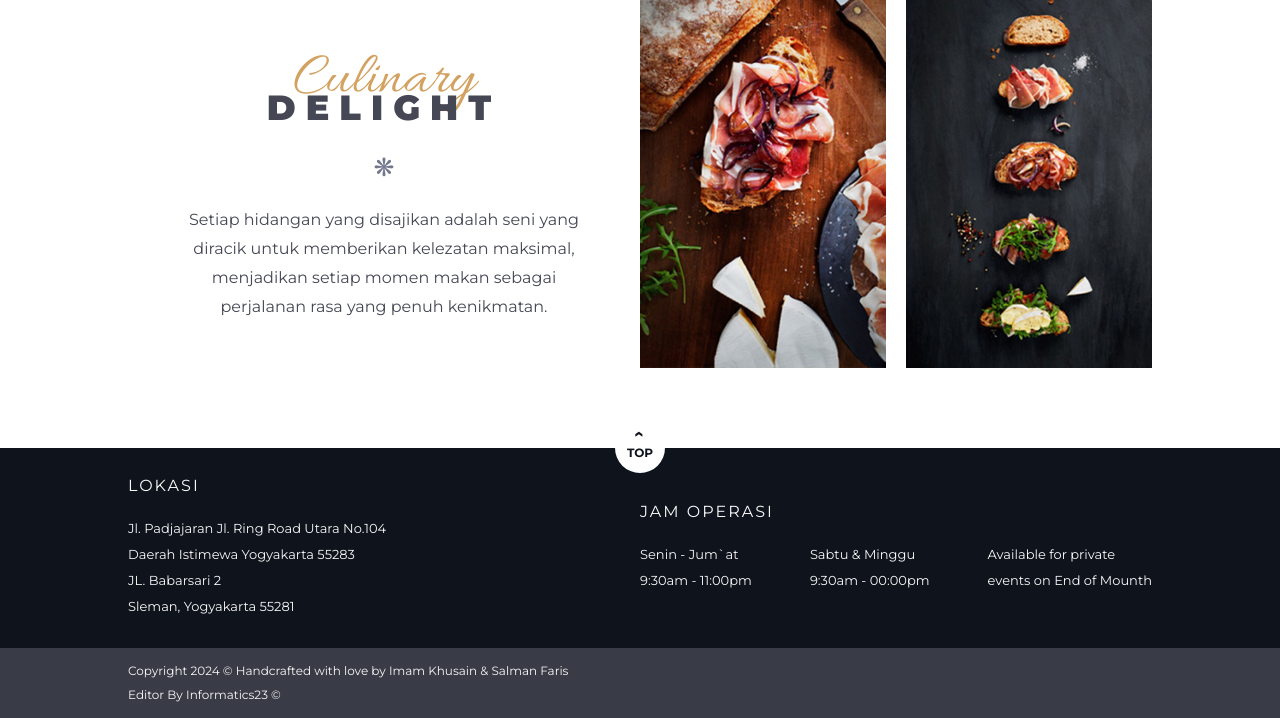
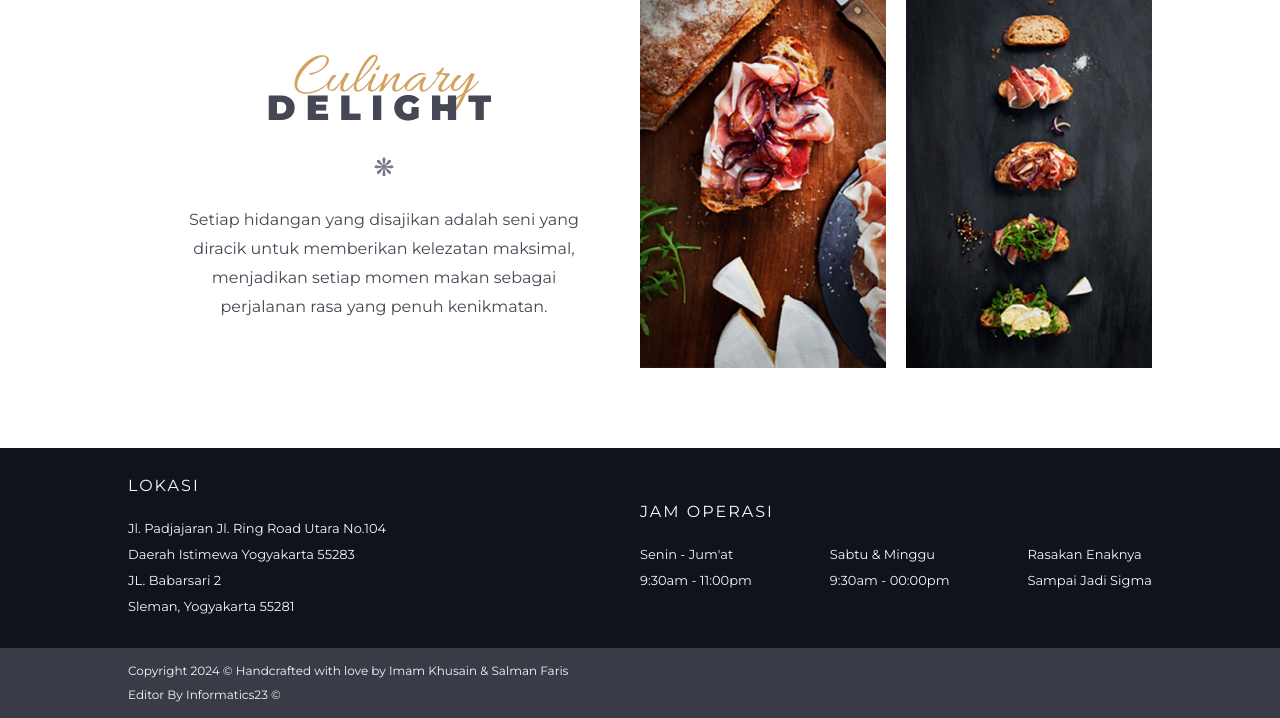
Before and after one commit to webgrammer21/project-praktikum, a PHP site: page / in a window 1280 px wide. Shown: the part 3146-3864 px from the top of the page. Run offline with PHP 8.4, Linux system fonts and the light colour scheme.

Commit message:
Anjay Selesai

```diff
--- a/assets/css/styles.css
+++ b/assets/css/styles.css
@@ -78,7 +78,6 @@ nav a.active {
 	z-index: 5;
 }
 
-/* Hamburger Menu (continued in the media queries section) */
 
 .menu_icon {
 	display: none;
@@ -330,42 +329,3 @@ main section:nth-of-type(4) {
 	justify-content: space-between;
 	align-items: center;
 }
-
-.dot {
-	padding: 0 10px;
-	font-size: 20px;
-}
-
-#top {
-	width: 50px;
-	height: 50px;
-	border-radius: 50%;
-	position: absolute;
-	left: 50%;
-	top: -25px;
-	transform: translateX(-50%);
-	background-color: #fff;
-	color: #0e131c;
-	line-height: normal;
-	text-align: center;
-	font-weight: bold;
-	text-transform: uppercase;
-	cursor: pointer;
-}
-
-#top p {
-	font-size: 12px;
-}
-
-#top a {
-	color: #0e131c;
-}
-
-p#arrow {
-	transform: rotate(90deg);
-	font-size: 18px;
-}
-
-.address1 {
-	padding-right: 30px;
-}
--- a/assets/js/scripts.js
+++ b/assets/js/scripts.js
@@ -3,8 +3,6 @@ const MENU = document.getElementsByTagName("nav")[0];
 const BRK_POINTS = document.querySelectorAll(".breakpoint");
 const SCROLL_DISTANCES = [];
 const LINKS = Array.from(document.getElementsByClassName("menu_link"));
-const MENU_ICON_OPEN = document.getElementById("open_menu");
-const MENU_ICON_CLOSE = document.getElementById("close_menu");
 
 function debounce(func, delay = 40) {
 	let timer;
@@ -100,51 +98,6 @@ function activateMenuOnScroll() {
     });
 }
 
-function distanceToTop(elem) {
-    return Math.floor(elem.getBoundingClientRect().top);
-}
-
-function smoothScroll(e) {
-    e.preventDefault();
-    let targetId = this.getAttribute("href");
-    let targetSection = document.querySelector(targetId);
-    if (!targetSection) return;
-
-    let toTop = distanceToTop(targetSection);
-    window.scrollBy({ top: toTop, left: 0, behavior: "smooth" });
-
-    let checkIfDone = setInterval(function() {
-        let reachedBottom = window.innerHeight + window.pageYOffset >= document.body.offsetHeight;
-        if (distanceToTop(targetSection) === 0 || reachedBottom) {
-            targetSection.tabIndex = "-1";
-            targetSection.focus();
-            window.history.pushState("", "", targetId);
-            clearInterval(checkIfDone);
-        }
-    }, 100);
-}
-
-function toggleMenuOnClick() {
-	this.classList.remove("show");
-
-	if (this === MENU_ICON_OPEN) {
-		// activates when open menu icon is clicked
-		MENU_ICON_CLOSE.classList.add("show");
-		MENU_BOX.classList.add("show_menu");
-		MENU.classList.add("show_menu");
-	} else {
-		// activates when close menu icon is clicked
-		MENU_ICON_OPEN.classList.add("show");
-		MENU_BOX.classList.remove("show_menu");
-		MENU.classList.remove("show_menu");
-	}
-
-}
-
 window.addEventListener("scroll", debounce(fixMenu));
 window.addEventListener("resize", debounce(getBreakPoints, 500));
 window.addEventListener("scroll", debounce(activateMenuOnScroll));
-
-LINKS.forEach(MenuLink => MenuLink.addEventListener("click", smoothScroll));
-MENU_ICON_OPEN.addEventListener("click", toggleMenuOnClick);
-MENU_ICON_CLOSE.addEventListener("click", toggleMenuOnClick);
--- a/index.php
+++ b/index.php
@@ -20,7 +20,7 @@
 						<a href="#go_to_top" class="menu_link active"> Welcome </a>
 						<a href="#about" class="menu_link"> About </a>
 						<a href="#menu" class="menu_link"> Menu </a>
-						<a href="#info" class="menu_link"> Contact </a>
+						<a href="#info" class="menu_link"> Info </a>
 						<a href="formLogin/index.php">
 							<button class="btn btn-warning" type="button">LOGIN</button></a>
 					</nav>
@@ -49,7 +49,7 @@
 						Nikmati momen terbaik bersama teman dan keluarga di Sigma Café. </p>
 				</div>
 				<div class="img_container">
-					<img src="./assets/img/ruangan.jpg" title="Stuffed tomatoes" alt="Stuffed tomatoes">
+					<img src="./assets/img/ruangan.jpg"  alt="ruangan">
 				</div>
 			</section>
 
@@ -89,20 +89,15 @@
 						menjadikan setiap momen makan sebagai perjalanan rasa yang penuh kenikmatan. </p>
 				</div>
 				<div class="img_container">
-					<img src="./assets/img/meat.jpg" title="Meat and cheese" alt="Sandwiches image">
-					<img src="./assets/img/sandwiches.jpg" title="Sandwiches" alt="Sandwiches image">
+					<img src="./assets/img/meat.jpg"   alt="Sandwiches image">
+					<img src="./assets/img/sandwiches.jpg" alt="Sandwiches image">
 				</div>
 			</section>
 
 		</main>
 
 		<footer>
-			<div id="top">
-				<a href="#go_to_top" class="menu_link">
-					<p id="arrow"> &lsaquo; </p>
-					<p>  Top </p>
-				</a>
-			</div>
+
 			<div id="info" class="breakpoint">
 				<div id="locations">
 					<h2> Lokasi </h2>
@@ -122,7 +117,7 @@
 					<h2> Jam Operasi </h2>
 					<div class="open_container">
 						<div class="open">
-							<p> Senin - Jum`at </p>
+							<p> Senin - Jum'at </p>
 							<p> 9:30am - 11:00pm </p>
 						</div>
 						<div class="open">
@@ -130,8 +125,8 @@
 							<p> 9:30am - 00:00pm </p>
 						</div>
 						<div class="open">
-							<p> Available for private </p>
-							<p> events on End of Mounth </p>
+							<p> Rasakan Enaknya  </p>
+							<p> Sampai Jadi Sigma </p>
 						</div>
 					</div>
 				</div>
```
Also changed, not shown: assets/css/listmenu.css (deleted, +0 -9 lines), formLogin/index.php (+2 -9 lines), public/konfirmasi_pesanan.php (+9 -10 lines), public/last.php (+36 -16 lines), public/listmenu.php (+7 -6 lines), assets/img/faris.jpeg (added), 1 other file.
